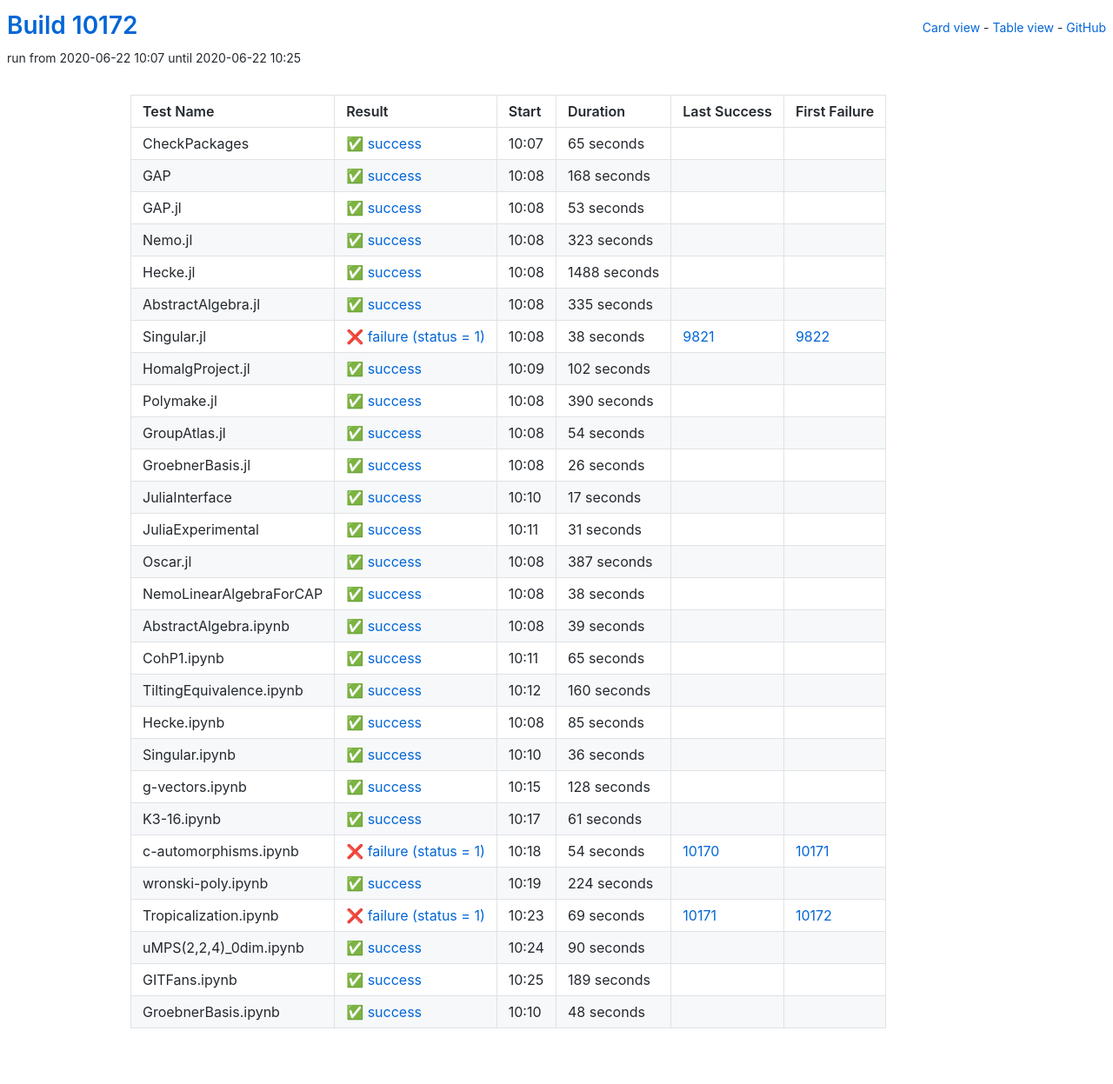
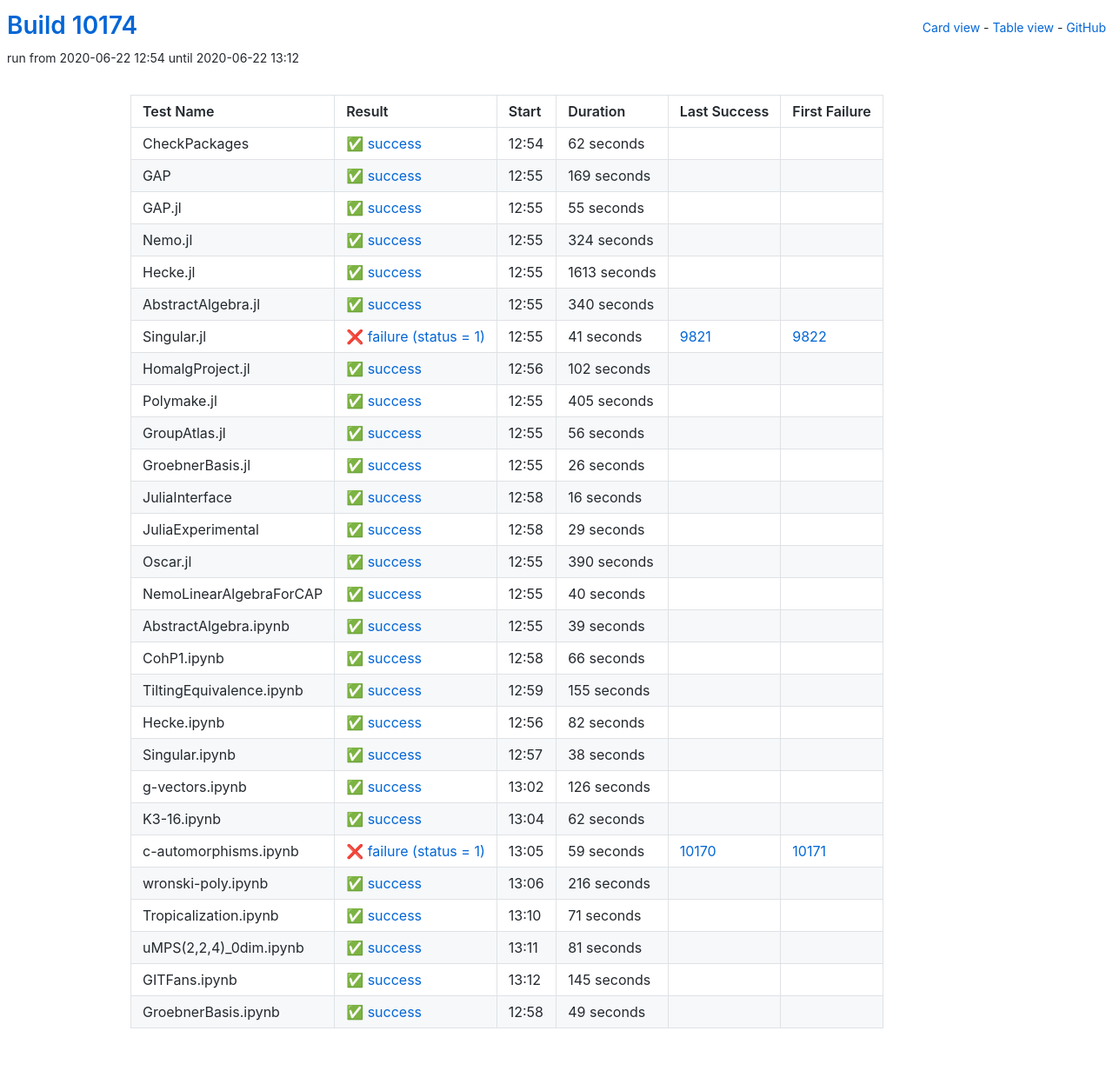
Before and after one commit to oscar-system/oscar-ci-status, a Jekyll site: the page built from table.html, in a window 1280 px wide. Shown: the whole page at 87% size. Built offline with Jekyll 4.4.1, drawn with Linux system fonts in a browser that asks for light colours.

Commit message:
Build #10174

```diff
--- a/_data/ci.yml
+++ b/_data/ci.yml
@@ -1,6 +1,6 @@
 ---
-build: 10172
-build_url: https://oscarci.mathematik.uni-kl.de/job/oscar/10172/
+build: 10174
+build_url: https://oscarci.mathematik.uni-kl.de/job/oscar/10174/
 job: oscar
 organization: oscar-system
 repo: oscar-ci-status
@@ -8,92 +8,92 @@
 tests:
 - name: CheckPackages
   id: checkpackages
-  log: https://oscarci.mathematik.uni-kl.de/job/oscar/10172/artifact/logs/build-10172/CheckPackages.log
-  start: 2020-06-22 10:07
+  log: https://oscarci.mathematik.uni-kl.de/job/oscar/10174/artifact/logs/build-10174/CheckPackages.log
+  start: 2020-06-22 12:54
   success: true
   exitcode: 0
   status: success
-  duration: 65
+  duration: 62
   last_success: false
   last_success_url:
   first_failure: false
   first_failure_url:
 - name: GAP
   id: gap
-  log: https://oscarci.mathematik.uni-kl.de/job/oscar/10172/artifact/logs/build-10172/GAP.log
-  start: 2020-06-22 10:08
+  log: https://oscarci.mathematik.uni-kl.de/job/oscar/10174/artifact/logs/build-10174/GAP.log
+  start: 2020-06-22 12:55
   success: true
   exitcode: 0
   status: success
-  duration: 168
+  duration: 169
   last_success: false
   last_success_url:
   first_failure: false
   first_failure_url:
 - name: GAP.jl
   id: gap-jl
-  log: https://oscarci.mathematik.uni-kl.de/job/oscar/10172/artifact/logs/build-10172/GAP.jl.log
-  start: 2020-06-22 10:08
+  log: https://oscarci.mathematik.uni-kl.de/job/oscar/10174/artifact/logs/build-10174/GAP.jl.log
+  start: 2020-06-22 12:55
   success: true
   exitcode: 0
   status: success
-  duration: 53
+  duration: 55
   last_success: false
   last_success_url:
   first_failure: false
   first_failure_url:
 - name: Nemo.jl
   id: nemo-jl
-  log: https://oscarci.mathematik.uni-kl.de/job/oscar/10172/artifact/logs/build-10172/Nemo.jl.log
-  start: 2020-06-22 10:08
+  log: https://oscarci.mathematik.uni-kl.de/job/oscar/10174/artifact/logs/build-10174/Nemo.jl.log
+  start: 2020-06-22 12:55
   success: true
   exitcode: 0
   status: success
-  duration: 323
+  duration: 324
   last_success: false
   last_success_url:
   first_failure: false
   first_failure_url:
 - name: Hecke.jl
   id: hecke-jl
-  log: https://oscarci.mathematik.uni-kl.de/job/oscar/10172/artifact/logs/build-10172/Hecke.jl.log
-  start: 2020-06-22 10:08
+  log: https://oscarci.mathematik.uni-kl.de/job/oscar/10174/artifact/logs/build-10174/Hecke.jl.log
+  start: 2020-06-22 12:55
   success: true
   exitcode: 0
   status: success
-  duration: 1488
+  duration: 1613
   last_success: false
   last_success_url:
   first_failure: false
   first_failure_url:
 - name: AbstractAlgebra.jl
   id: abstractalgebra-jl
-  log: https://oscarci.mathematik.uni-kl.de/job/oscar/10172/artifact/logs/build-10172/AbstractAlgebra.jl.log
-  start: 2020-06-22 10:08
+  log: https://oscarci.mathematik.uni-kl.de/job/oscar/10174/artifact/logs/build-10174/AbstractAlgebra.jl.log
+  start: 2020-06-22 12:55
   success: true
   exitcode: 0
   status: success
-  duration: 335
+  duration: 340
   last_success: false
   last_success_url:
   first_failure: false
   first_failure_url:
 - name: Singular.jl
   id: singular-jl
-  log: https://oscarci.mathematik.uni-kl.de/job/oscar/10172/artifact/logs/build-10172/Singular.jl.log
-  start: 2020-06-22 10:08
+  log: https://oscarci.mathematik.uni-kl.de/job/oscar/10174/artifact/logs/build-10174/Singular.jl.log
+  start: 2020-06-22 12:55
   success: false
   exitcode: 1
   status: failure
-  duration: 38
+  duration: 41
   last_success: 9821
   last_success_url: https://oscarci.mathematik.uni-kl.de/job/oscar/9821/
   first_failure: 9822
   first_failure_url: https://oscarci.mathematik.uni-kl.de/job/oscar/9822/
 - name: HomalgProject.jl
   id: homalgproject-jl
-  log: https://oscarci.mathematik.uni-kl.de/job/oscar/10172/artifact/logs/build-10172/HomalgProject.jl.log
-  start: 2020-06-22 10:09
+  log: https://oscarci.mathematik.uni-kl.de/job/oscar/10174/artifact/logs/build-10174/HomalgProject.jl.log
+  start: 2020-06-22 12:56
   success: true
   exitcode: 0
   status: success
@@ -104,32 +104,32 @@
   first_failure_url:
 - name: Polymake.jl
   id: polymake-jl
-  log: https://oscarci.mathematik.uni-kl.de/job/oscar/10172/artifact/logs/build-10172/Polymake.jl.log
-  start: 2020-06-22 10:08
+  log: https://oscarci.mathematik.uni-kl.de/job/oscar/10174/artifact/logs/build-10174/Polymake.jl.log
+  start: 2020-06-22 12:55
   success: true
   exitcode: 0
   status: success
-  duration: 390
+  duration: 405
   last_success: false
   last_success_url:
   first_failure: false
   first_failure_url:
 - name: GroupAtlas.jl
   id: groupatlas-jl
-  log: https://oscarci.mathematik.uni-kl.de/job/oscar/10172/artifact/logs/build-10172/GroupAtlas.jl.log
-  start: 2020-06-22 10:08
+  log: https://oscarci.mathematik.uni-kl.de/job/oscar/10174/artifact/logs/build-10174/GroupAtlas.jl.log
+  start: 2020-06-22 12:55
   success: true
   exitcode: 0
   status: success
-  duration: 54
+  duration: 56
   last_success: false
   last_success_url:
   first_failure: false
   first_failure_url:
 - name: GroebnerBasis.jl
   id: groebnerbasis-jl
-  log: https://oscarci.mathematik.uni-kl.de/job/oscar/10172/artifact/logs/build-10172/GroebnerBasis.jl.log
-  start: 2020-06-22 10:08
+  log: https://oscarci.mathematik.uni-kl.de/job/oscar/10174/artifact/logs/build-10174/GroebnerBasis.jl.log
+  start: 2020-06-22 12:55
   success: true
   exitcode: 0
   status: success
@@ -140,56 +140,56 @@
   first_failure_url:
 - name: JuliaInterface
   id: juliainterface
-  log: https://oscarci.mathematik.uni-kl.de/job/oscar/10172/artifact/logs/build-10172/JuliaInterface.log
-  start: 2020-06-22 10:10
+  log: https://oscarci.mathematik.uni-kl.de/job/oscar/10174/artifact/logs/build-10174/JuliaInterface.log
+  start: 2020-06-22 12:58
   success: true
   exitcode: 0
   status: success
-  duration: 17
+  duration: 16
   last_success: false
   last_success_url:
   first_failure: false
   first_failure_url:
 - name: JuliaExperimental
   id: juliaexperimental
-  log: https://oscarci.mathematik.uni-kl.de/job/oscar/10172/artifact/logs/build-10172/JuliaExperimental.log
-  start: 2020-06-22 10:11
+  log: https://oscarci.mathematik.uni-kl.de/job/oscar/10174/artifact/logs/build-10174/JuliaExperimental.log
+  start: 2020-06-22 12:58
   success: true
   exitcode: 0
   status: success
-  duration: 31
+  duration: 29
   last_success: false
   last_success_url:
   first_failure: false
   first_failure_url:
 - name: Oscar.jl
   id: oscar-jl
-  log: https://oscarci.mathematik.uni-kl.de/job/oscar/10172/artifact/logs/build-10172/Oscar.jl.log
-  start: 2020-06-22 10:08
+  log: https://oscarci.mathematik.uni-kl.de/job/oscar/10174/artifact/logs/build-10174/Oscar.jl.log
+  start: 2020-06-22 12:55
   success: true
   exitcode: 0
   status: success
-  duration: 387
+  duration: 390
   last_success: false
   last_success_url:
   first_failure: false
   first_failure_url:
 - name: NemoLinearAlgebraForCAP
   id: nemolinearalgebraforcap
-  log: https://oscarci.mathematik.uni-kl.de/job/oscar/10172/artifact/logs/build-10172/NemoLinearAlgebraForCAP.log
-  start: 2020-06-22 10:08
+  log: https://oscarci.mathematik.uni-kl.de/job/oscar/10174/artifact/logs/build-10174/NemoLinearAlgebraForCAP.log
+  start: 2020-06-22 12:55
   success: true
   exitcode: 0
   status: success
-  duration: 38
+  duration: 40
   last_success: false
   last_success_url:
   first_failure: false
   first_failure_url:
 - name: AbstractAlgebra.ipynb
   id: abstractalgebra-ipynb
-  log: https://oscarci.mathematik.uni-kl.de/job/oscar/10172/artifact/logs/build-10172/AbstractAlgebra.ipynb.log
-  start: 2020-06-22 10:08
+  log: https://oscarci.mathematik.uni-kl.de/job/oscar/10174/artifact/logs/build-10174/AbstractAlgebra.ipynb.log
+  start: 2020-06-22 12:55
   success: true
   exitcode: 0
   status: success
@@ -200,144 +200,144 @@
   first_failure_url:
 - name: CohP1.ipynb
   id: cohp1-ipynb
-  log: https://oscarci.mathematik.uni-kl.de/job/oscar/10172/artifact/logs/build-10172/CohP1.ipynb.log
-  start: 2020-06-22 10:11
+  log: https://oscarci.mathematik.uni-kl.de/job/oscar/10174/artifact/logs/build-10174/CohP1.ipynb.log
+  start: 2020-06-22 12:58
   success: true
   exitcode: 0
   status: success
-  duration: 65
+  duration: 66
   last_success: false
   last_success_url:
   first_failure: false
   first_failure_url:
 - name: TiltingEquivalence.ipynb
   id: tiltingequivalence-ipynb
-  log: https://oscarci.mathematik.uni-kl.de/job/oscar/10172/artifact/logs/build-10172/TiltingEquivalence.ipynb.log
-  start: 2020-06-22 10:12
+  log: https://oscarci.mathematik.uni-kl.de/job/oscar/10174/artifact/logs/build-10174/TiltingEquivalence.ipynb.log
+  start: 2020-06-22 12:59
   success: true
   exitcode: 0
   status: success
-  duration: 160
+  duration: 155
   last_success: false
   last_success_url:
   first_failure: false
   first_failure_url:
 - name: Hecke.ipynb
   id: hecke-ipynb
-  log: https://oscarci.mathematik.uni-kl.de/job/oscar/10172/artifact/logs/build-10172/Hecke.ipynb.log
-  start: 2020-06-22 10:08
+  log: https://oscarci.mathematik.uni-kl.de/job/oscar/10174/artifact/logs/build-10174/Hecke.ipynb.log
+  start: 2020-06-22 12:56
   success: true
   exitcode: 0
   status: success
-  duration: 85
+  duration: 82
   last_success: false
   last_success_url:
   first_failure: false
   first_failure_url:
 - name: Singular.ipynb
   id: singular-ipynb
-  log: https://oscarci.mathematik.uni-kl.de/job/oscar/10172/artifact/logs/build-10172/Singular.ipynb.log
-  start: 2020-06-22 10:10
+  log: https://oscarci.mathematik.uni-kl.de/job/oscar/10174/artifact/logs/build-10174/Singular.ipynb.log
+  start: 2020-06-22 12:57
   success: true
   exitcode: 0
   status: success
-  duration: 36
+  duration: 38
   last_success: false
   last_success_url:
   first_failure: false
   first_failure_url:
 - name: g-vectors.ipynb
   id: g-vectors-ipynb
-  log: https://oscarci.mathematik.uni-kl.de/job/oscar/10172/artifact/logs/build-10172/g-vectors.ipynb.log
-  start: 2020-06-22 10:15
+  log: https://oscarci.mathematik.uni-kl.de/job/oscar/10174/artifact/logs/build-10174/g-vectors.ipynb.log
+  start: 2020-06-22 13:02
   success: true
   exitcode: 0
   status: success
-  duration: 128
+  duration: 126
   last_success: false
   last_success_url:
   first_failure: false
   first_failure_url:
 - name: K3-16.ipynb
   id: k3-16-ipynb
-  log: https://oscarci.mathematik.uni-kl.de/job/oscar/10172/artifact/logs/build-10172/K3-16.ipynb.log
-  start: 2020-06-22 10:17
+  log: https://oscarci.mathematik.uni-kl.de/job/oscar/10174/artifact/logs/build-10174/K3-16.ipynb.log
+  start: 2020-06-22 13:04
   success: true
   exitcode: 0
   status: success
-  duration: 61
+  duration: 62
   last_success: false
   last_success_url:
   first_failure: false
   first_failure_url:
 - name: c-automorphisms.ipynb
   id: c-automorphisms-ipynb
-  log: https://oscarci.mathematik.uni-kl.de/job/oscar/10172/artifact/logs/build-10172/c-automorphisms.ipynb.log
-  start: 2020-06-22 10:18
+  log: https://oscarci.mathematik.uni-kl.de/job/oscar/10174/artifact/logs/build-10174/c-automorphisms.ipynb.log
+  start: 2020-06-22 13:05
   success: false
   exitcode: 1
   status: failure
-  duration: 54
+  duration: 59
   last_success: 10170
   last_success_url: https://oscarci.mathematik.uni-kl.de/job/oscar/10170/
   first_failure: 10171
   first_failure_url: https://oscarci.mathematik.uni-kl.de/job/oscar/10171/
 - name: wronski-poly.ipynb
   id: wronski-poly-ipynb
-  log: https://oscarci.mathematik.uni-kl.de/job/oscar/10172/artifact/logs/build-10172/wronski-poly.ipynb.log
-  start: 2020-06-22 10:19
+  log: https://oscarci.mathematik.uni-kl.de/job/oscar/10174/artifact/logs/build-10174/wronski-poly.ipynb.log
+  start: 2020-06-22 13:06
   success: true
   exitcode: 0
   status: success
-  duration: 224
+  duration: 216
   last_success: false
   last_success_url:
   first_failure: false
   first_failure_url:
 - name: Tropicalization.ipynb
   id: tropicalization-ipynb
-  log: https://oscarci.mathematik.uni-kl.de/job/oscar/10172/artifact/logs/build-10172/Tropicalization.ipynb.log
-  start: 2020-06-22 10:23
-  success: false
-  exitcode: 1
-  status: failure
-  duration: 69
-  last_success: 10171
-  last_success_url: https://oscarci.mathematik.uni-kl.de/job/oscar/10171/
-  first_failure: 10172
-  first_failure_url: https://oscarci.mathematik.uni-kl.de/job/oscar/10172/
-- name: uMPS(2,2,4)_0dim.ipynb
-  id: umps-2-2-4-0dim-ipynb
-  log: https://oscarci.mathematik.uni-kl.de/job/oscar/10172/artifact/logs/build-10172/uMPS-2-2-4-_0dim.ipynb.log
-  start: 2020-06-22 10:24
+  log: https://oscarci.mathematik.uni-kl.de/job/oscar/10174/artifact/logs/build-10174/Tropicalization.ipynb.log
+  start: 2020-06-22 13:10
   success: true
   exitcode: 0
   status: success
-  duration: 90
+  duration: 71
+  last_success: false
+  last_success_url:
+  first_failure: false
+  first_failure_url:
+- name: uMPS(2,2,4)_0dim.ipynb
+  id: umps-2-2-4-0dim-ipynb
+  log: https://oscarci.mathematik.uni-kl.de/job/oscar/10174/artifact/logs/build-10174/uMPS-2-2-4-_0dim.ipynb.log
+  start: 2020-06-22 13:11
+  success: true
+  exitcode: 0
+  status: success
+  duration: 81
   last_success: false
   last_success_url:
   first_failure: false
   first_failure_url:
 - name: GITFans.ipynb
   id: gitfans-ipynb
-  log: https://oscarci.mathematik.uni-kl.de/job/oscar/10172/artifact/logs/build-10172/GITFans.ipynb.log
-  start: 2020-06-22 10:25
+  log: https://oscarci.mathematik.uni-kl.de/job/oscar/10174/artifact/logs/build-10174/GITFans.ipynb.log
+  start: 2020-06-22 13:12
   success: true
   exitcode: 0
   status: success
-  duration: 189
+  duration: 145
   last_success: false
   last_success_url:
   first_failure: false
   first_failure_url:
 - name: GroebnerBasis.ipynb
   id: groebnerbasis-ipynb
-  log: https://oscarci.mathematik.uni-kl.de/job/oscar/10172/artifact/logs/build-10172/GroebnerBasis.ipynb.log
-  start: 2020-06-22 10:10
+  log: https://oscarci.mathematik.uni-kl.de/job/oscar/10174/artifact/logs/build-10174/GroebnerBasis.ipynb.log
+  start: 2020-06-22 12:58
   success: true
   exitcode: 0
   status: success
-  duration: 48
+  duration: 49
   last_success: false
   last_success_url:
   first_failure: false
```
Also changed, not shown: README.md.
